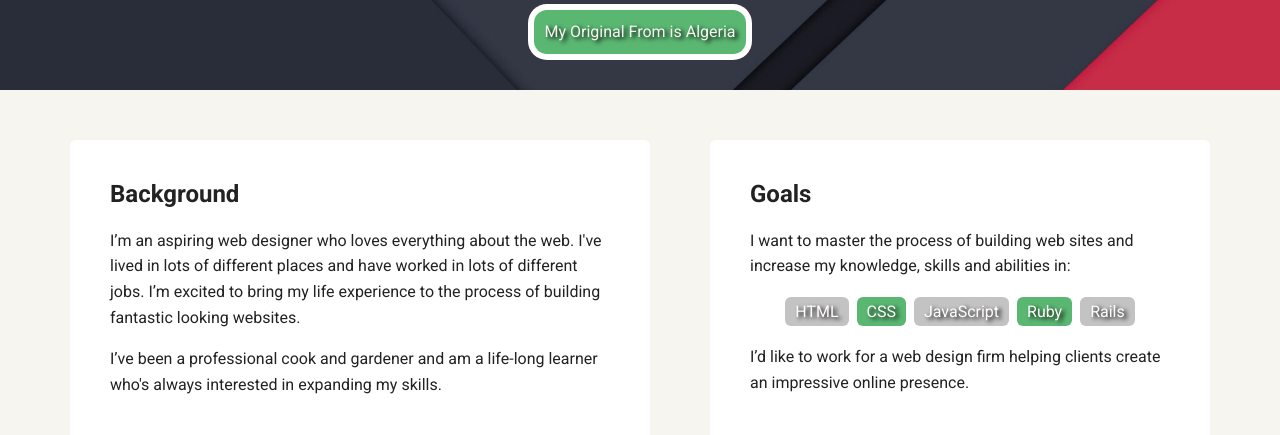
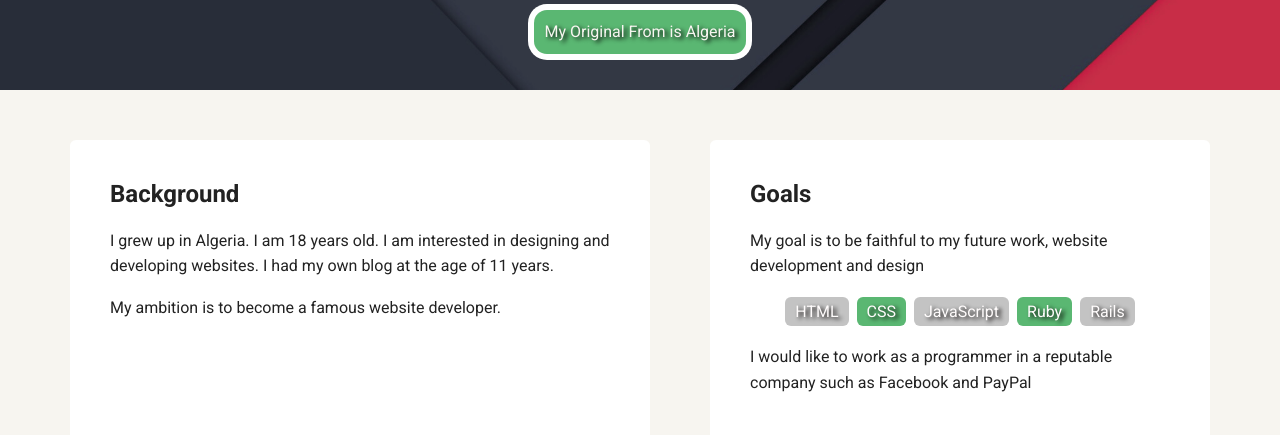
Before and after one commit to Ybamine/Project1, a plain HTML site: page index.html in a window 1280 px wide. Shown: the part 365-800 px from the top of the page. Drawn offline with Linux system fonts and the light colour scheme; a web font is replaced by a local one.

Commit message:
Update index.html

```diff
--- a/index.html
+++ b/index.html
@@ -28,12 +28,12 @@
    <div class="card">
 
          <h2>Background</h2>
-        <p>I’m an aspiring web designer who loves everything about the web. I've lived in lots of different places and have worked in lots of different jobs. I’m excited to bring my life experience to the process of building fantastic looking websites.</p>
-        <p>I’ve been a professional cook and gardener and am a life-long learner who's always interested in expanding my skills.</p>
+        <p>I grew up in Algeria. I am 18 years old. I am interested in designing and developing websites. I had my own blog at the age of 11 years. </p>
+        <p> My ambition is to become a famous website developer.</p>
       </div>
  <div class="card">
         <h2>Goals</h2>
-        <p>I want to master the process of building web sites and increase my knowledge, skills and abilities in:</p>
+        <p>My goal is to be faithful to my future work, website development and design</p>
         <ul class="skills">
           <li>HTML</li>
           <li>CSS</li>
@@ -41,7 +41,7 @@
           <li>Ruby</li>
           <li>Rails</li>
         </ul>
-        <p>I’d like to work for a web design firm helping clients create an impressive online presence.</p>
+        <p>I would like to work as a programmer in a reputable company such as Facebook and PayPal</p>
       </div>
 
 
```
